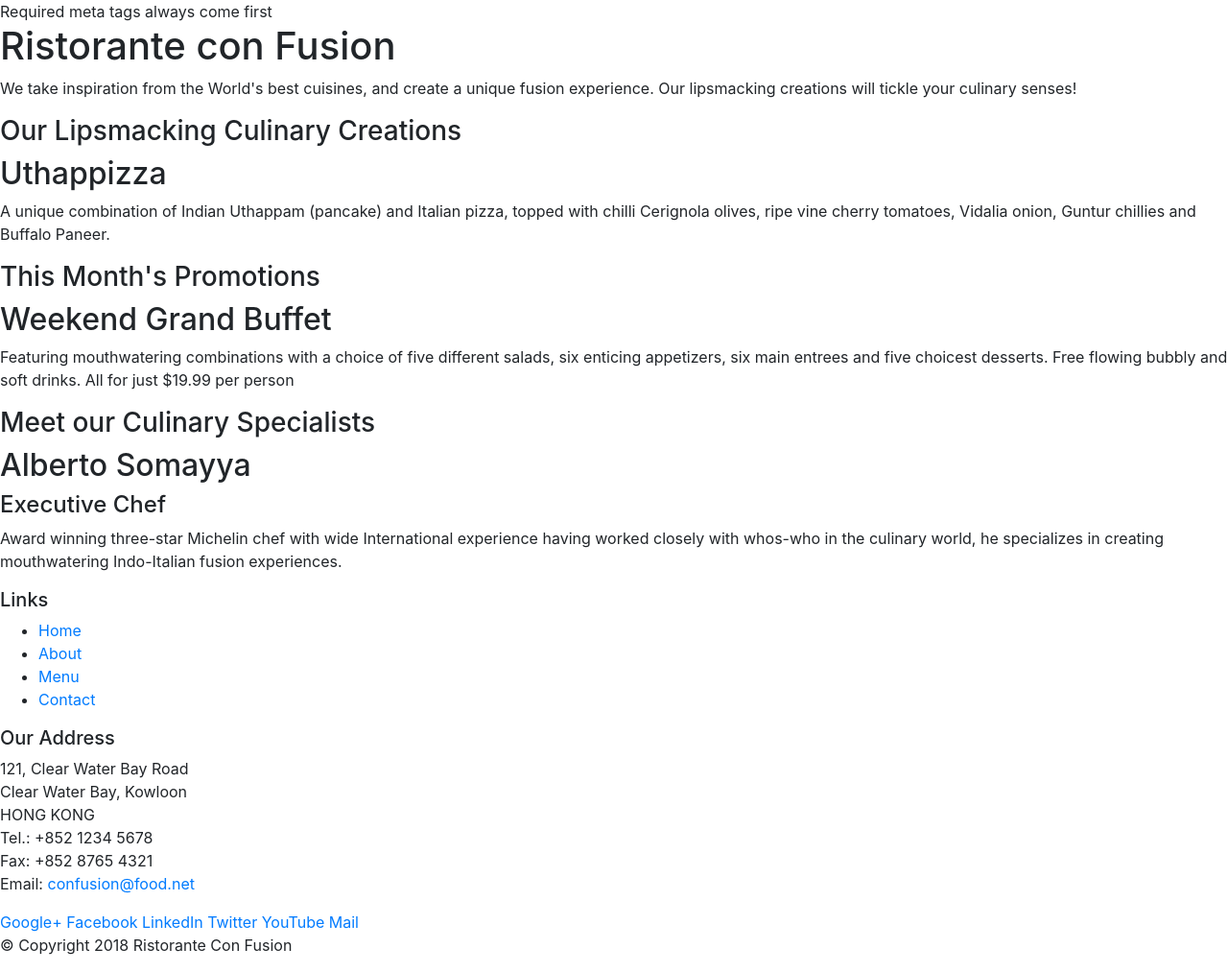
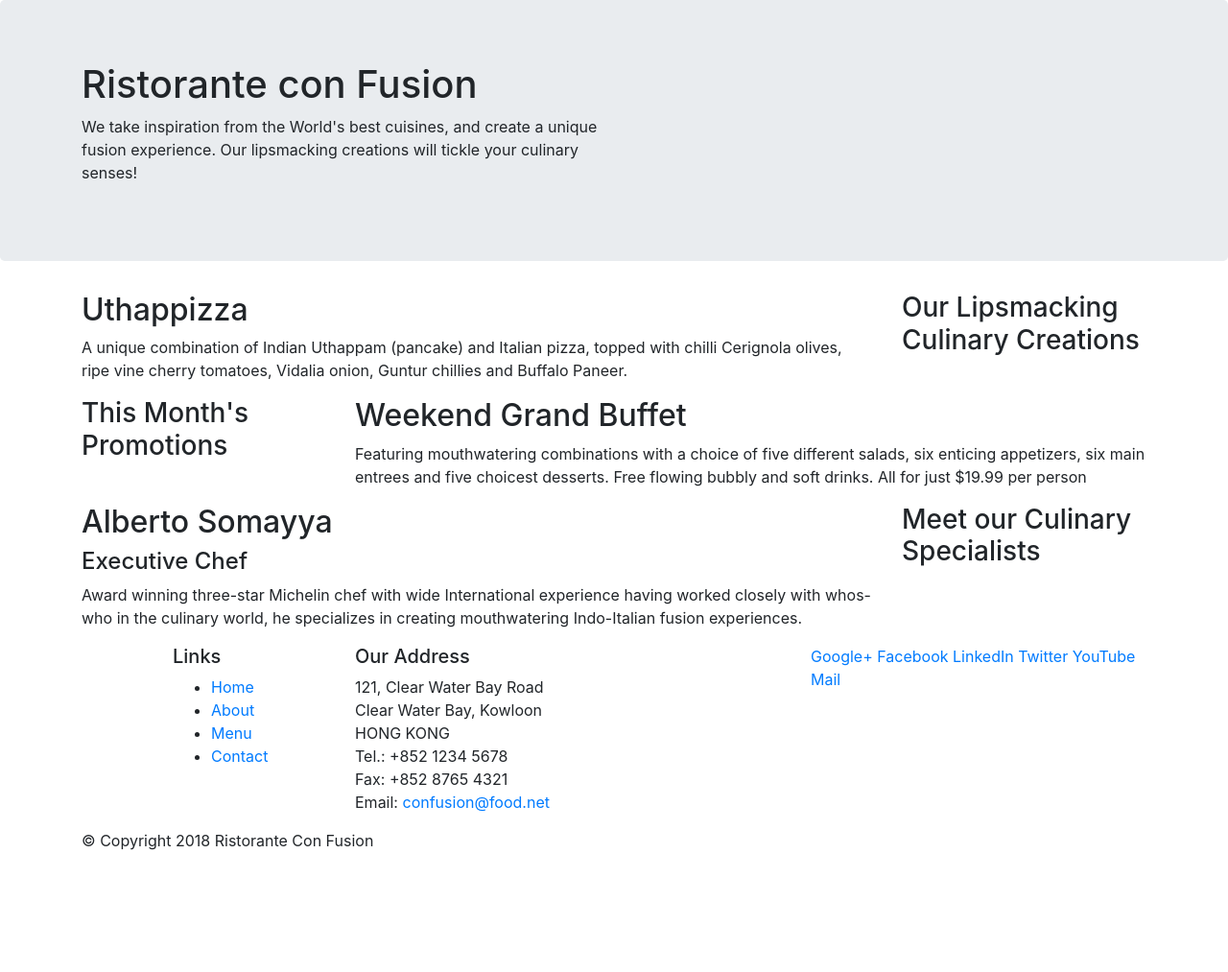
Before and after one commit to zorgonide/Bootstrap-Restaurant-Website, a website: page index.html in a window 1280 px wide. Shown: the whole page at 96% size. After the commit the page ends 904 px from the top, so only its background shows below. Drawn offline with nearby package versions, Linux system fonts and the light colour scheme.

Commit message:
Bootstrap Grid Part 1

```diff
--- a/index.html
+++ b/index.html
@@ -2,7 +2,7 @@
 <html lang="en">
 
 <head>
-        Required meta tags always come first
+        <!-- Required meta tags always come first -->
         <meta charset="utf-8">
         <meta name="viewport" content="width=device-width, initial-scale=1, shrink-to-fit=no">
         <meta http-equiv="x-ua-compatible" content="ie=edge">
@@ -14,46 +14,46 @@
 
 <body>
 
-    <header>
-        <div>
-            <div>
-                <div>
+    <header class="jumbotron">
+        <div class="container">
+            <div class="row">
+                <div class="col-12 col-sm-6 ">
                     <h1>Ristorante con Fusion</h1>
                     <p>We take inspiration from the World's best cuisines, and create a unique fusion experience. Our lipsmacking creations will tickle your culinary senses!</p>
                 </div>
-                <div>
+                <div class="col-12 col-sm">
                 </div>
             </div>
         </div>
     </header>
 
-    <div>
-        <div>
-            <div>
+    <div class="container">
+        <div class="row">
+            <div class="col-12 col-sm-4 order-sm-last col-md-3">
                 <h3>Our Lipsmacking Culinary Creations</h3>
             </div>
-            <div>
+            <div class="col col-sm order-sm-first col-md">
                 <h2>Uthappizza</h2>
                 <p>A unique combination of Indian Uthappam (pancake) and Italian pizza, topped with chilli Cerignola olives, ripe vine cherry tomatoes, Vidalia onion, Guntur chillies and Buffalo Paneer.</p>
             </div>
         </div>
 
 
-        <div>
-            <div>
+        <div class="row">
+            <div class="col-12 col-sm-4 col-md-3">
                 <h3>This Month's Promotions</h3>
             </div>
-            <div>
+            <div class="col col-sm col-md">
                 <h2>Weekend Grand Buffet</h2>
                 <p>Featuring mouthwatering combinations with a choice of five different salads, six enticing appetizers, six main entrees and five choicest desserts. Free flowing bubbly and soft drinks. All for just $19.99 per person </p>
             </div>
         </div>
 
-        <div>
-            <div>
+        <div class="row">
+            <div class="col-12 col-sm-4 order-sm-last col-md-3">
                 <h3>Meet our Culinary Specialists</h3>
             </div>
-            <div>
+            <div class="col col-sm order-sm-first col-md">
                 <h2>Alberto Somayya</h2>
                 <h4>Executive Chef</h4>
                 <p>Award winning three-star Michelin chef with wide International experience having worked closely with whos-who in the culinary world, he specializes in creating mouthwatering Indo-Italian fusion experiences. </p>
@@ -61,10 +61,10 @@
         </div>
     </div>
 
-    <footer>
-        <div>
-            <div>
-                <div>
+    <footer >
+        <div class="container">
+            <div class="row">
+                <div class="col-4 offset-1 col-sm-2">
                     <h5>Links</h5>
                     <ul>
                         <li><a href="#">Home</a></li>
@@ -73,7 +73,7 @@
                         <li><a href="#">Contact</a></li>
                     </ul>
                 </div>
-                <div>
+                <div class="col-7 col-sm-5">
                     <h5>Our Address</h5>
                     <address>
 		              121, Clear Water Bay Road<br>
@@ -84,7 +84,7 @@
 		              Email: <a href="mailto:confusion@food.net">confusion@food.net</a>
 		           </address>
                 </div>
-                <div>
+                <div class="col-12 col-sm-4">
                     <div>
                         <a href="http://google.com/+">Google+</a>
                         <a href="http://www.facebook.com/profile.php?id=">Facebook</a>
@@ -95,8 +95,8 @@
                     </div>
                 </div>
            </div>
-           <div>
-                <div>
+           <div class="row">
+                <div class="col-auto">
                     <p>© Copyright 2018 Ristorante Con Fusion</p>
                 </div>
            </div>
```
